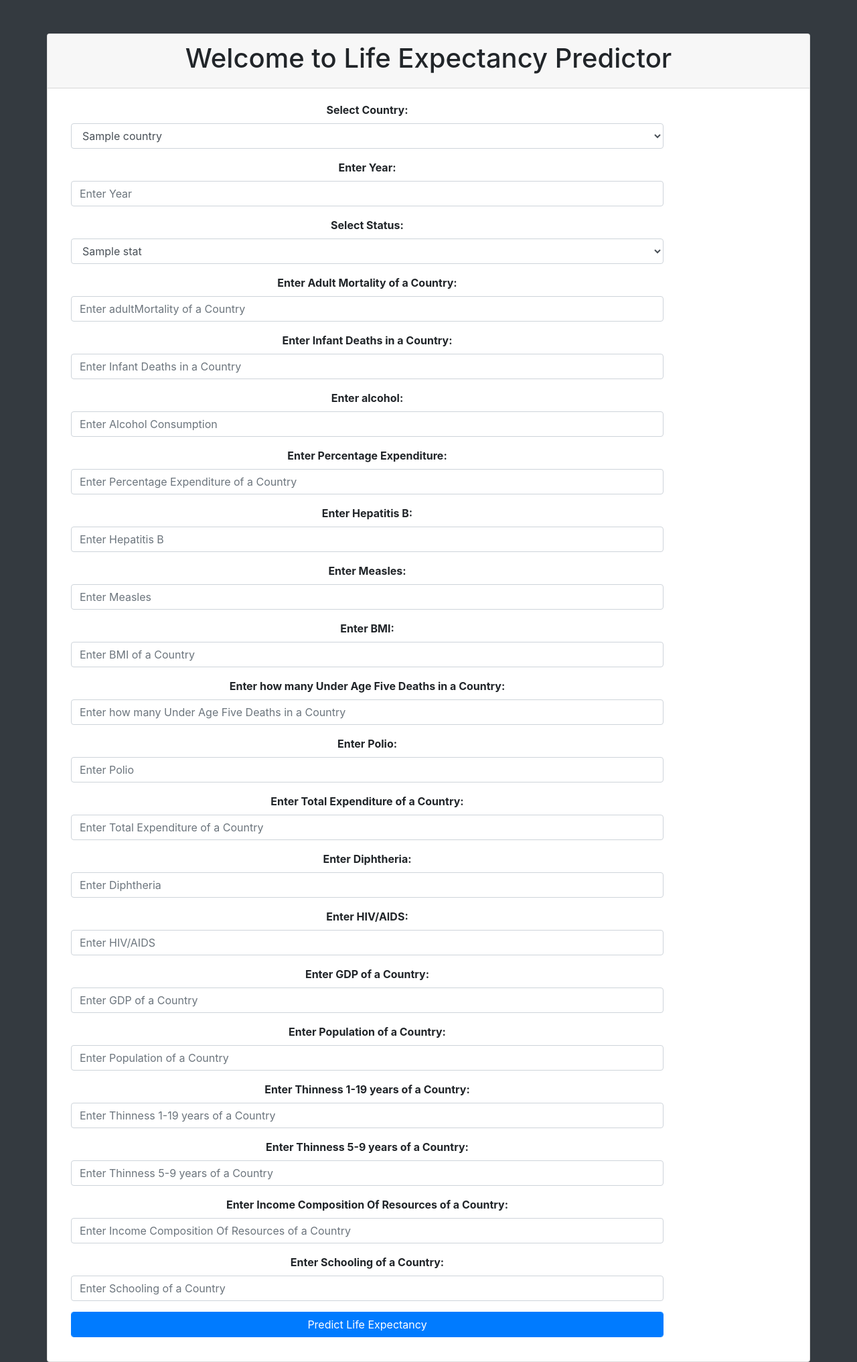
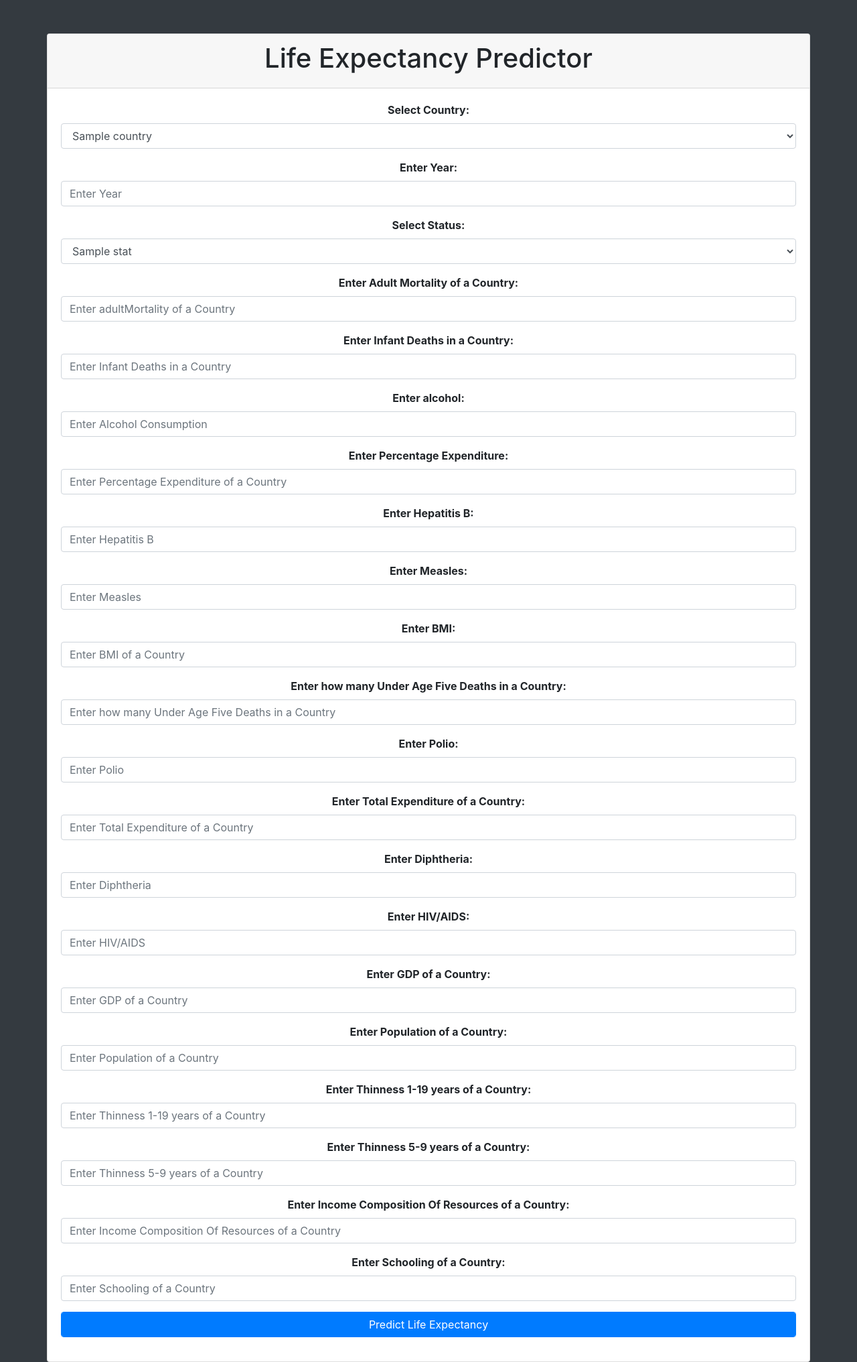
Before and after one commit to vaishnavinitin11/Life_Expectancy_Prediction, a Flask app: template LifeExpectancy_Deploy/templates/index.html in a window 1280 px wide. Shown: the whole page at 67% size. Run offline with Flask 2, Linux system fonts and the light colour scheme; the template is opened without the code that fills it: most values are stand-ins (such as "Sample title", 1, 10 or a date in 2020); parts of the project's set-up code (start-up, migrations or seed data) failed here and were passed over.

Commit message:
Correction

```diff
--- a/LifeExpectancy_Deploy/templates/index.html
+++ b/LifeExpectancy_Deploy/templates/index.html
@@ -11,20 +11,20 @@
     <title>Life Expectancy Predictor</title>
   </head>
   <body class="bg-dark">
-    <div class="container ">
+    <div class="container">
         <div class="row">
             <div class="card mt-50" style="width: 100%; height: 100%">
 
                 <div class="card-header">
                     <div class="col-12" style="text-align: center;">
-                        <h1>Welcome to Life Expectancy Predictor</h1>
+                        <h1>Life Expectancy Predictor</h1>
                     </div>
                 </div>
 
                 <div class="card-body">
                     <form method="post" action="#" accept="utf-8">
 
-                        <div class="col-10 form-group" style="text-align: center;">
+                        <div class="col-15 form-group" style="text-align: center;">
                             <label><b>Select Country: </b></label>
                             <select class="selectpicker form-control" id="country" name="country" required="1">
 
@@ -35,12 +35,12 @@
                             </select>
                         </div>
 
-                        <div class="col-10 form-group" style="text-align: center;">
+                        <div class="col-15 form-group" style="text-align: center;">
                             <label><b>Enter Year: </b></label>
                             <input class="form-control" type="text" id="year" name="year" placeholder="Enter Year">
                         </div>
 
-                        <div class="col-10 form-group" style="text-align: center;">
+                        <div class="col-15 form-group" style="text-align: center;">
                             <label><b>Select Status: </b></label>
                             <select class="selectpicker form-control" id="status" name="status" required="1">
 
@@ -51,98 +51,98 @@
                             </select>
                         </div>
 
-                        <div class="col-10 form-group" style="text-align: center;">
+                        <div class="col-15 form-group" style="text-align: center;">
                             <label><b>Enter Adult Mortality of a Country: </b></label>
                             <input class="form-control" type="text" id="adultMortality" name="adultMortality" placeholder="Enter adultMortality of a Country">
                         </div>
 
-                        <div class="col-10 form-group" style="text-align: center;">
+                        <div class="col-15 form-group" style="text-align: center;">
                             <label><b>Enter Infant Deaths in a Country: </b></label>
                             <input class="form-control" type="text" id="infantdeaths" name="infantdeaths" placeholder="Enter Infant Deaths in a Country">
                         </div>
 
-                        <div class="col-10 form-group" style="text-align: center;">
+                        <div class="col-15 form-group" style="text-align: center;">
                             <label><b>Enter alcohol: </b></label>
                             <input class="form-control" type="text" id="alcohol" name="alcohol" placeholder="Enter Alcohol Consumption">
                         </div>
 
-                        <div class="col-10 form-group" style="text-align: center;">
+                        <div class="col-15 form-group" style="text-align: center;">
                             <label><b>Enter Percentage Expenditure: </b></label>
                             <input class="form-control" type="text" id="precentageExpenditure" name="precentageExpenditure" placeholder="Enter Percentage Expenditure of a Country">
                         </div>
 
-                        <div class="col-10 form-group" style="text-align: center;">
+                        <div class="col-15 form-group" style="text-align: center;">
                             <label><b>Enter Hepatitis B: </b></label>
                             <input class="form-control" type="text" id="hepatitisB" name="hepatitisB" placeholder="Enter Hepatitis B">
                         </div>
 
-                        <div class="col-10 form-group" style="text-align: center;">
+                        <div class="col-15 form-group" style="text-align: center;">
                             <label><b>Enter Measles: </b></label>
                             <input class="form-control" type="text" id="Measles" name="Measles" placeholder="Enter Measles">
                         </div>
 
-                        <div class="col-10 form-group" style="text-align: center;">
+                        <div class="col-15 form-group" style="text-align: center;">
                             <label><b>Enter BMI: </b></label>
                             <input class="form-control" type="text" id="bmi" name="bmi" placeholder="Enter BMI of a Country">
                         </div>
 
-                        <div class="col-10 form-group" style="text-align: center;">
+                        <div class="col-15 form-group" style="text-align: center;">
                             <label><b>Enter how many Under Age Five Deaths in a Country: </b></label>
                             <input class="form-control" type="text" id="underFiveDeaths" name="underFiveDeaths" placeholder="Enter how many Under Age Five Deaths in a Country">
                         </div>
 
-                        <div class="col-10 form-group" style="text-align: center;">
+                        <div class="col-15 form-group" style="text-align: center;">
                             <label><b>Enter Polio: </b></label>
                             <input class="form-control" type="text" id="polio" name="polio" placeholder="Enter Polio">
                         </div>
 
-                        <div class="col-10 form-group" style="text-align: center;">
+                        <div class="col-15 form-group" style="text-align: center;">
                             <label><b>Enter Total Expenditure of a Country: </b></label>
                             <input class="form-control" type="text" id="totalExpenditure" name="totalExpenditure" placeholder="Enter Total Expenditure of a Country">
                         </div>
 
-                        <div class="col-10 form-group" style="text-align: center;">
+                        <div class="col-15 form-group" style="text-align: center;">
                             <label><b>Enter Diphtheria: </b></label>
                             <input class="form-control" type="text" id="diphtheria" name="diphtheria" placeholder="Enter Diphtheria">
                         </div>
 
-                        <div class="col-10 form-group" style="text-align: center;">
+                        <div class="col-15 form-group" style="text-align: center;">
                             <label><b>Enter HIV/AIDS: </b></label>
                             <input class="form-control" type="text" id="hivAids" name="hivAids" placeholder="Enter HIV/AIDS">
                         </div>
 
-                        <div class="col-10 form-group" style="text-align: center;">
+                        <div class="col-15 form-group" style="text-align: center;">
                             <label><b>Enter GDP of a Country: </b></label>
                             <input class="form-control" type="text" id="gdp" name="gdp" placeholder="Enter GDP of a Country">
                         </div>
 
-                        <div class="col-10 form-group" style="text-align: center;">
+                        <div class="col-15 form-group" style="text-align: center;">
                             <label><b>Enter Population of a Country: </b></label>
                             <input class="form-control" type="text" id="population" name="population" placeholder="Enter Population of a Country">
                         </div>
 
-                        <div class="col-10 form-group" style="text-align: center;">
+                        <div class="col-15 form-group" style="text-align: center;">
                             <label><b>Enter Thinness 1-19 years of a Country: </b></label>
                             <input class="form-control" type="text" id="thinness1_19yrs" name="thinness1_19yrs" placeholder="Enter Thinness 1-19 years of a Country">
                         </div>
 
-                        <div class="col-10 form-group" style="text-align: center;">
+                        <div class="col-15 form-group" style="text-align: center;">
                             <label><b>Enter Thinness 5-9 years of a Country: </b></label>
                             <input class="form-control" type="text" id="thinness5_9yrs" name="thinness5_9yrs" placeholder="Enter Thinness 5-9 years of a Country">
                         </div>
 
-                        <div class="col-10 form-group" style="text-align: center;">
+                        <div class="col-15 form-group" style="text-align: center;">
                             <label><b>Enter Income Composition Of Resources of a Country: </b></label>
                             <input class="form-control" type="text" id="incomeCompositionOfResources" name="incomeCompositionOfResources" placeholder="Enter Income Composition Of Resources of a Country">
                         </div>
 
-                        <div class="col-10 form-group" style="text-align: center;">
+                        <div class="col-15 form-group" style="text-align: center;">
                             <label><b>Enter Schooling of a Country: </b></label>
                             <input class="form-control" type="text" id="schooling" name="schooling" placeholder="Enter Schooling of a Country">
                         </div>
 
-                        <div class="col-10 form-group" style="text-align: center;">
-                            <button class="btn btn-primary form-control" onclick="">Predict Life Expectancy</button>
+                        <div class="col-15 form-group" style="text-align: center;">
+                            <button class="btn btn-primary form-control" onclick="send_data()">Predict Life Expectancy</button>
                         </div>
                     </form>
                 </div>
@@ -151,6 +151,20 @@
         </div>
     </div>
 
+    <script>
+        function form_handler(event)
+        {
+            event.preventDefault();
+        }
+
+        function send_data()
+        {
+            document.querySelector('form').addEventListener('submit',form_handler);
+            //supress
+            //send and receive prediction
+        }
+    </script>
+
     <!-- Optional JavaScript -->
     <!-- jQuery first, then Popper.js, then Bootstrap JS -->
     <script src="https://code.jquery.com/jquery-3.3.1.slim.min.js" integrity="sha384-q8i/X+965DzO0rT7abK41JStQIAqVgRVzpbzo5smXKp4YfRvH+8abtTE1Pi6jizo" crossorigin="anonymous"></script>
```
Also changed, not shown: 1 other file.
